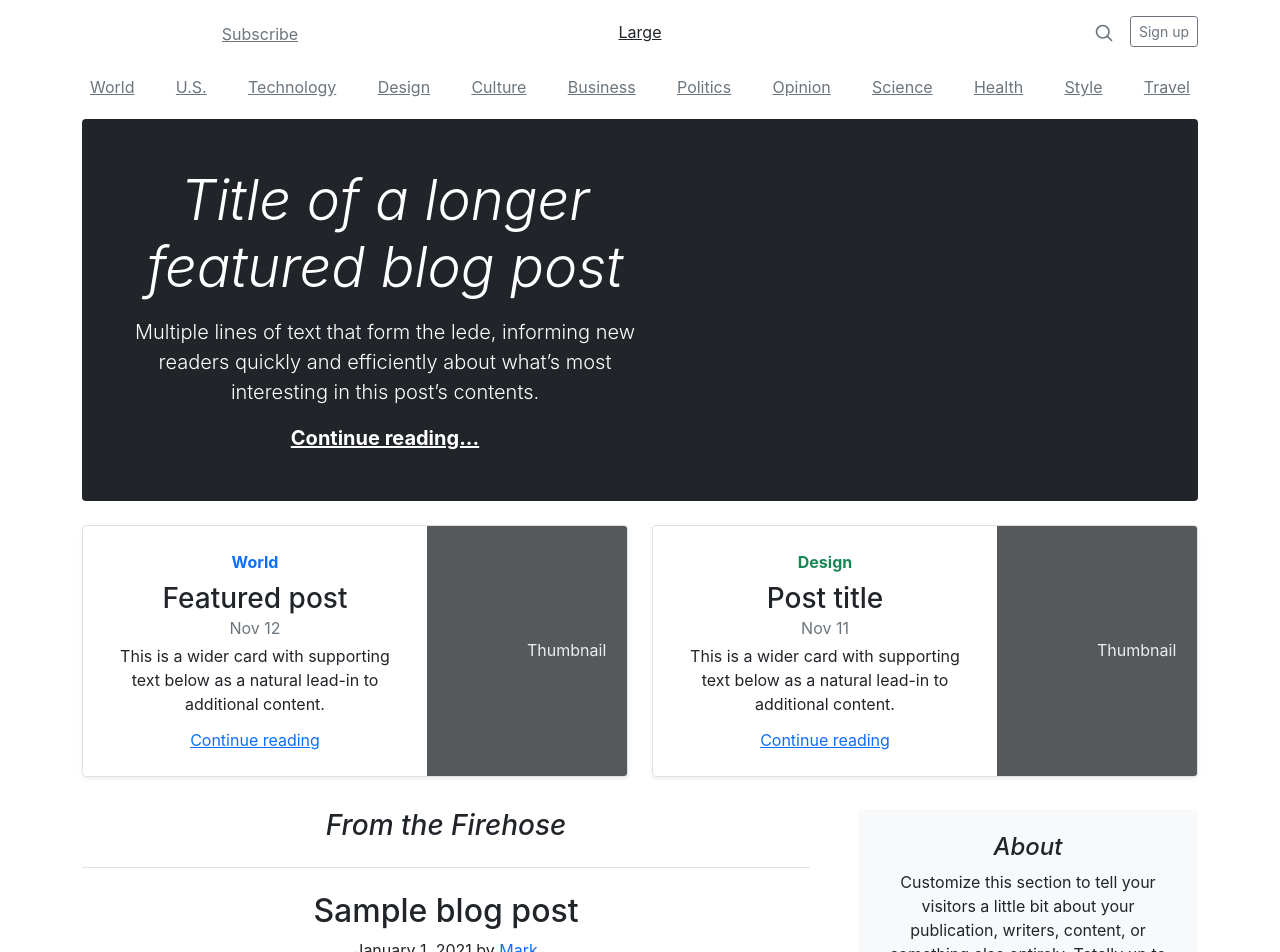
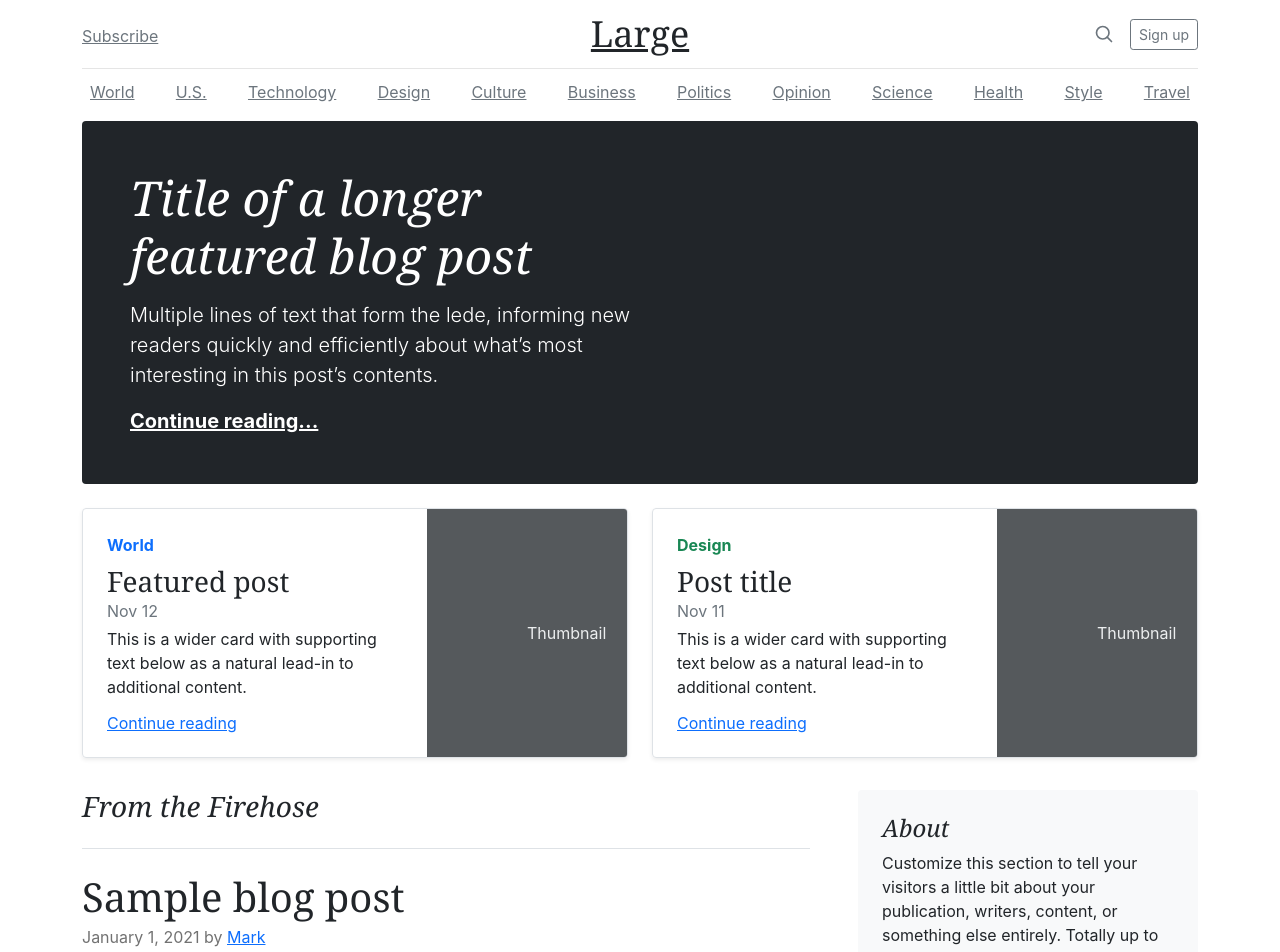
Before and after one commit to luisca1985/questions_and_answers, a React (Create React App) app in the folder client/web-app/: page / in a window 1280 px wide. Shown: the top 952 px of the page. Built offline with nearby package versions, Linux system fonts and the light colour scheme.

Commit message:
include bootstrap css source

```diff
--- a/client/web-app/src/App.css
+++ b/client/web-app/src/App.css
@@ -1,38 +1,104 @@
-.App {
-  text-align: center;
+/* source https://getbootstrap.com/docs/5.1/examples/blog/blog.css */
+/* stylelint-disable selector-list-comma-newline-after */
+
+.blog-header {
+  line-height: 1;
+  border-bottom: 1px solid #e5e5e5;
 }
 
-.App-logo {
-  height: 40vmin;
-  pointer-events: none;
+.blog-header-logo {
+  font-family: "Playfair Display", Georgia, "Times New Roman", serif/*rtl:Amiri, Georgia, "Times New Roman", serif*/;
+  font-size: 2.25rem;
 }
 
-@media (prefers-reduced-motion: no-preference) {
-  .App-logo {
-    animation: App-logo-spin infinite 20s linear;
+.blog-header-logo:hover {
+  text-decoration: none;
+}
+
+h1, h2, h3, h4, h5, h6 {
+  font-family: "Playfair Display", Georgia, "Times New Roman", serif/*rtl:Amiri, Georgia, "Times New Roman", serif*/;
+}
+
+.display-4 {
+  font-size: 2.5rem;
+}
+@media (min-width: 768px) {
+  .display-4 {
+    font-size: 3rem;
   }
 }
 
-.App-header {
-  background-color: #282c34;
-  min-height: 100vh;
-  display: flex;
-  flex-direction: column;
-  align-items: center;
-  justify-content: center;
-  font-size: calc(10px + 2vmin);
-  color: white;
+.nav-scroller {
+  position: relative;
+  z-index: 2;
+  height: 2.75rem;
+  overflow-y: hidden;
 }
 
-.App-link {
-  color: #61dafb;
+.nav-scroller .nav {
+  display: flex;
+  flex-wrap: nowrap;
+  padding-bottom: 1rem;
+  margin-top: -1px;
+  overflow-x: auto;
+  text-align: center;
+  white-space: nowrap;
+  -webkit-overflow-scrolling: touch;
 }
 
-@keyframes App-logo-spin {
-  from {
-    transform: rotate(0deg);
-  }
-  to {
-    transform: rotate(360deg);
-  }
+.nav-scroller .nav-link {
+  padding-top: .75rem;
+  padding-bottom: .75rem;
+  font-size: .875rem;
 }
+
+.card-img-right {
+  height: 100%;
+  border-radius: 0 3px 3px 0;
+}
+
+.flex-auto {
+  flex: 0 0 auto;
+}
+
+.h-250 { height: 250px; }
+@media (min-width: 768px) {
+  .h-md-250 { height: 250px; }
+}
+
+/* Pagination */
+.blog-pagination {
+  margin-bottom: 4rem;
+}
+.blog-pagination > .btn {
+  border-radius: 2rem;
+}
+
+/*
+ * Blog posts
+ */
+.blog-post {
+  margin-bottom: 4rem;
+}
+.blog-post-title {
+  margin-bottom: .25rem;
+  font-size: 2.5rem;
+}
+.blog-post-meta {
+  margin-bottom: 1.25rem;
+  color: #727272;
+}
+
+/*
+ * Footer
+ */
+.blog-footer {
+  padding: 2.5rem 0;
+  color: #727272;
+  text-align: center;
+  background-color: #f9f9f9;
+  border-top: .05rem solid #e5e5e5;
+}
+.blog-footer p:last-child {
+  margin-bottom: 0;
+}
```
